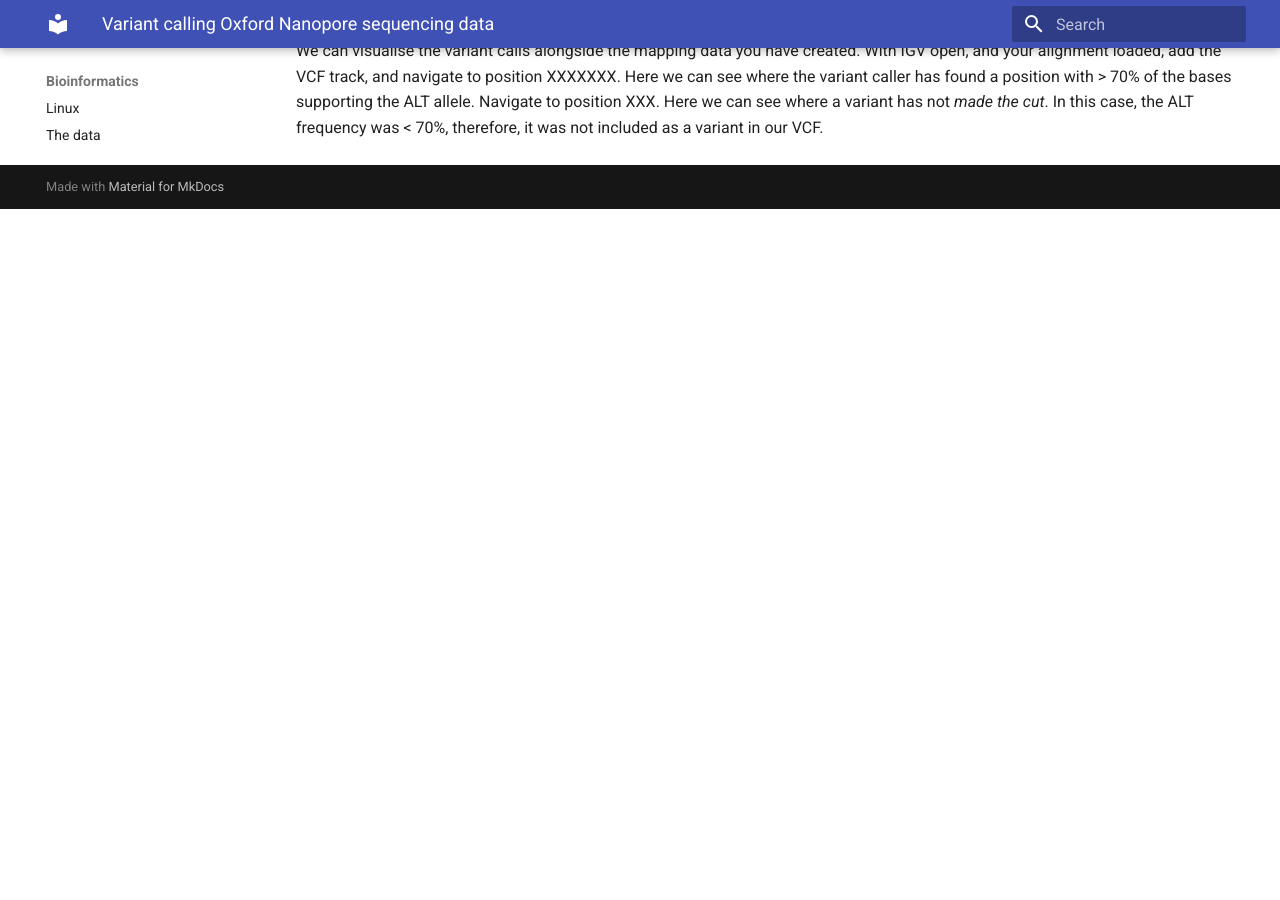
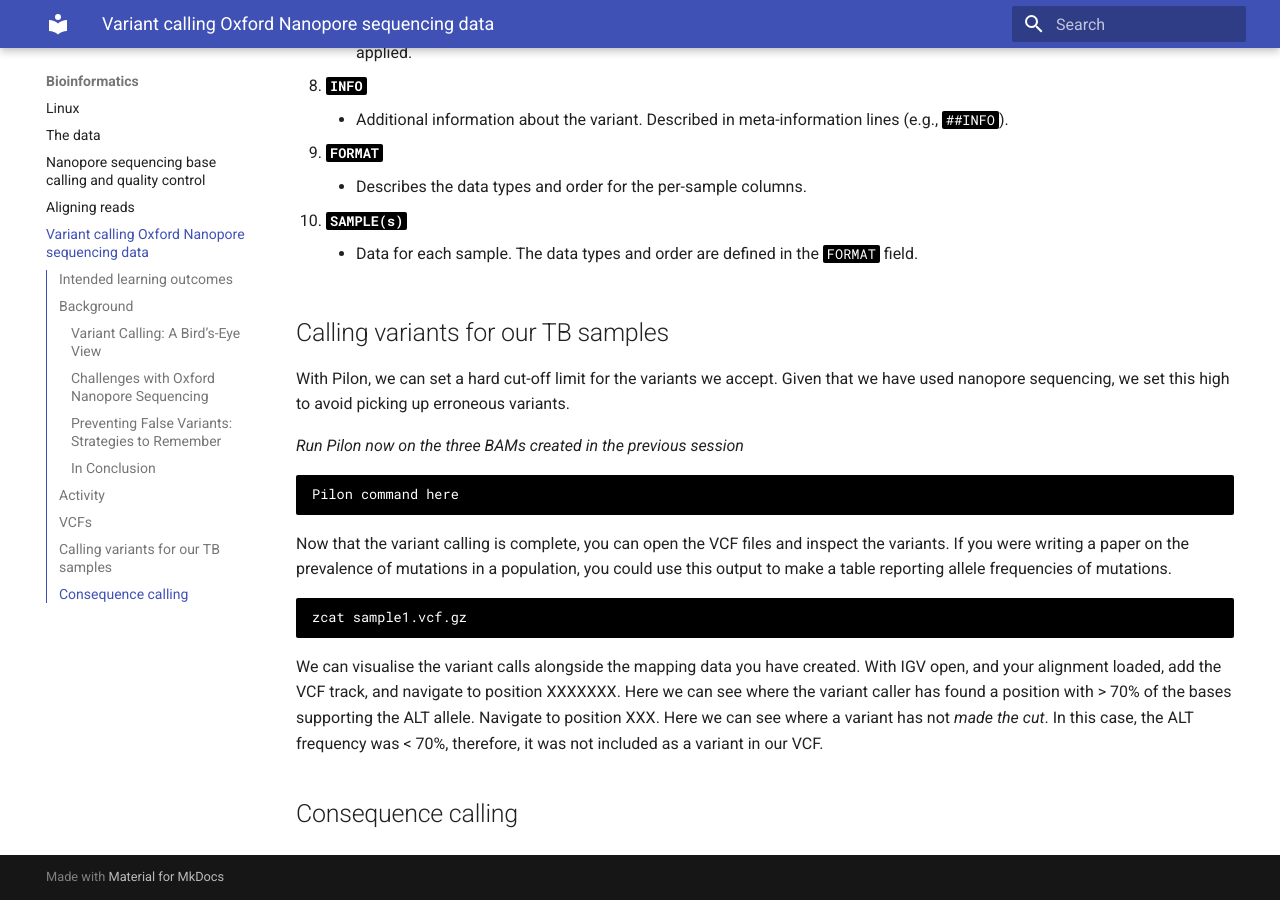
Before and after one commit to lshtm-genomics/tb-nanopore-workshop, an MkDocs documentation site: the page built from docs/bioinformatics/variant-calling.md, in a window 1280 px wide and 900 px high, scrolled down 3396 px. Built offline with MkDocs 1.6.1 and Material for MkDocs 9.7.7, drawn with Linux system fonts in a browser that asks for light colours; before the commit the page ends 3605 px from its top, so only the background shows below that.

Commit message:
variants

````diff
--- a/docs/bioinformatics/variant-calling.md
+++ b/docs/bioinformatics/variant-calling.md
@@ -11,6 +11,8 @@
 ## Background
 
 Variants in genomic data refer to differences in the sequence of DNA or RNA between individuals or between a sample and a reference genome. These differences can manifest as single nucleotide polymorphisms (SNPs), insertions, deletions, or more complex structural variations. Given that you're familiar with sequencing technologies and mapping, let's delve straight into the concept of variant calling, emphasizing its application in Oxford Nanopore sequencing data.
+
+![Variant in alignment](../img/variant_diagram.png)
 
 ### Variant Calling: A Bird’s-Eye View
 Once you've sequenced your DNA sample and mapped the reads onto a reference genome, the next step is to identify where your sample differs from this reference. This process is known as variant calling. Conceptually, it's like comparing two texts and highlighting where they differ. In this genomic context, these differences — or variants — can be tiny, like a single changed letter (a SNP), or larger, like a whole sentence being added or removed (an insertion or deletion).
@@ -83,7 +85,7 @@
 *Run Pilon now on the three BAMs created in the previous session*
 
 ```
-
+Pilon command here
 ```
 
 Now that the variant calling is complete, you can open the VCF files and inspect the variants. If you were writing a paper on the prevalence of mutations in a population, you could use this output to make a table reporting allele frequencies of mutations.
@@ -93,3 +95,5 @@
 ```
 
 We can visualise the variant calls alongside the mapping data you have created. With IGV open, and your alignment loaded, add the VCF track, and navigate to position XXXXXXX. Here we can see where the variant caller has found a position with > 70% of the bases supporting the ALT allele. Navigate to position XXX. Here we can see where a variant has not _made the cut_. In this case, the ALT frequency was < 70%, therefore, it was not included as a variant in our VCF.
+
+## Consequence calling
````
Also changed, not shown: docs/img/variant_diagram.png (added).
